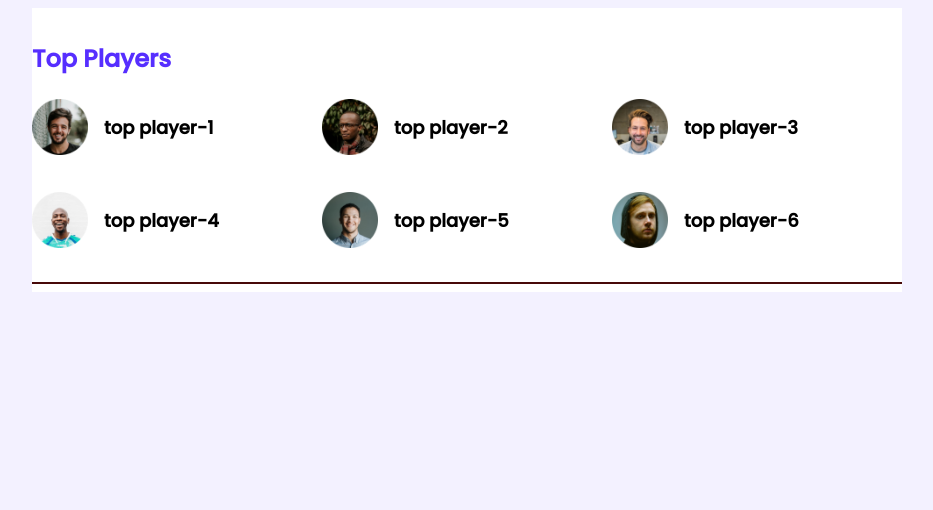
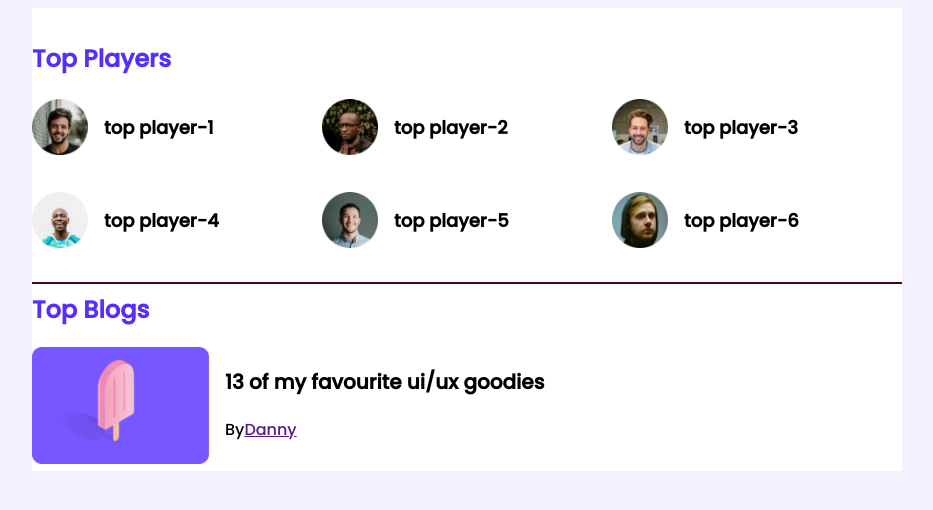
Before and after one commit to Arif1612/leader-board-css3, a plain HTML site: page index.html in a window 1280 px wide. Shown: the whole page, without its empty margins (173-1106 px from the left). Drawn offline with Linux system fonts and the light colour scheme.

Commit message:
Create one blog

```diff
--- a/index.html
+++ b/index.html
@@ -57,6 +57,26 @@
 
             </div>
             <hr>
+            <div class="top-blogs">
+                <h2 class="section-title">Top Blogs</h2>
+                <div class="blogs">
+                    <article class="blog">
+                        <div class="thumbnail">
+                            <img src="images/blogs/blog-1.png" alt="">
+                        </div>
+                        <div class="blog-info">
+                            <h3 class="blog-title">13 of my favourite ui/ux goodies</h3>
+                            <p class="blog author">By <a href="">Danny</a></p>
+                        </div>
+                    </article>
+
+                </div>
+
+
+
+                </h2>
+
+            </div>
 
         </section>
 
--- a/styles/style.css
+++ b/styles/style.css
@@ -52,3 +52,32 @@ main{
 hr{
     border: 1px solid #470909;
 }
+
+
+/*-------------
+Blog Part started
+--------*/
+
+.blog{
+    display: flex;
+}
+.blog img{
+    width: 177px;
+    height: 117px ;
+}
+.blog-info{
+    margin-left: 16px;
+}
+.blog-title{
+    font-size: 20px;
+}
+.blog-author{
+    color: #9F9F9F;
+    font-size: 16px;
+}
+.blog-author a{
+    text-decoration: none;
+    font-size: 16px;
+    color: #562EFF;
+
+}
```
